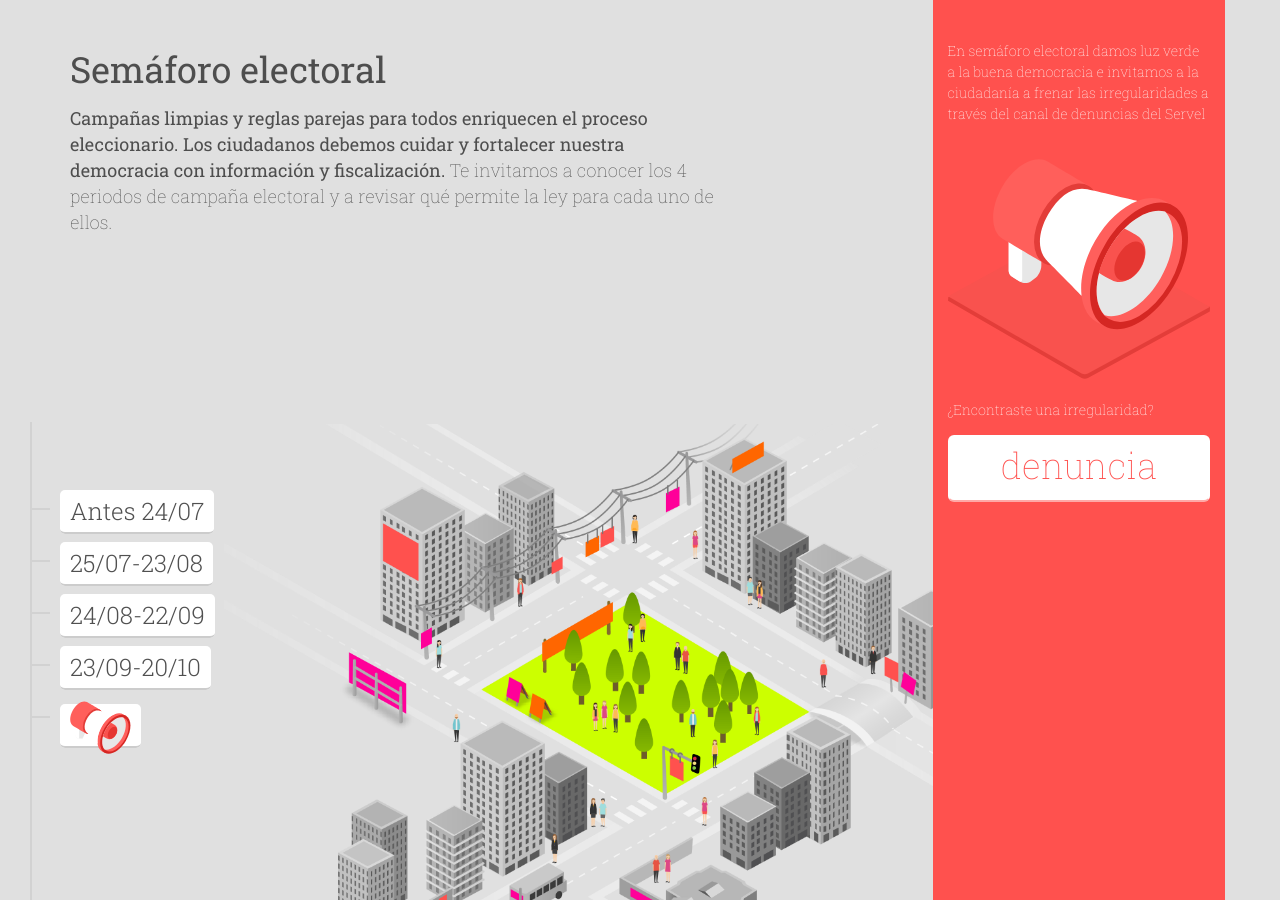
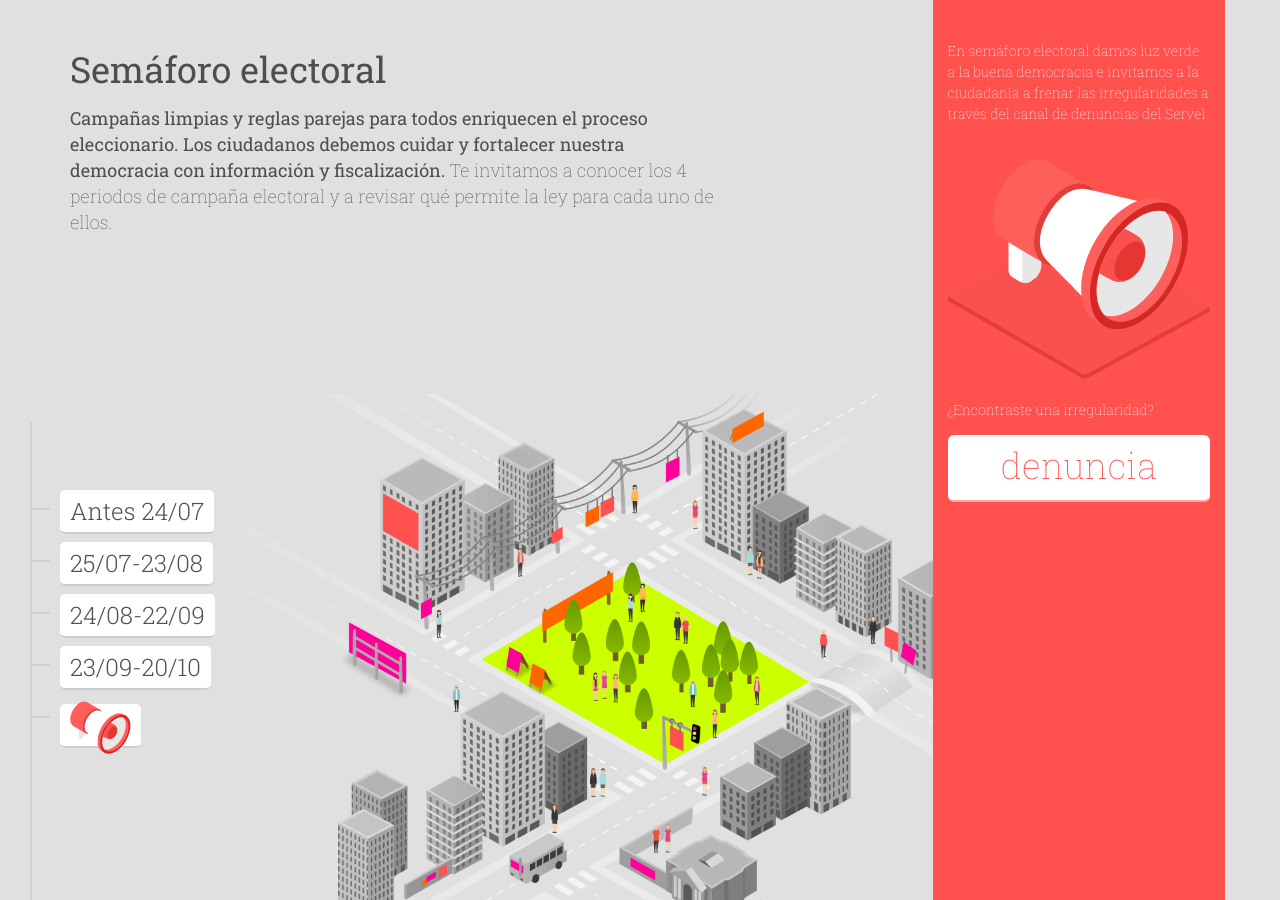
Before and after one commit to ciudadanointeligente/semaforo-electoral, a Jekyll site: the page built from index.html, in a window 1280 px wide and 900 px high. Built offline with Jekyll 4.4.1, drawn with Linux system fonts in a browser that asks for light colours; nearby versions of some CDN libraries.

Commit message:
Correcciones menores

```diff
--- a/_config.yml
+++ b/_config.yml
@@ -8,10 +8,7 @@
 # Site settings
 title: Semáforo electoral
 email: info@ciudadanointeligente.org
-description: > # this means to ignore newlines until "baseurl:"
-  Write an awesome description for your new site here. You can edit this
-  line in _config.yml. It will appear in your document head meta (for
-  Google search results) and in your feed.xml site description.
+description: Campañas limpias y reglas parejas para todos enriquecen el proceso eleccionario. Los ciudadanos debemos cuidar y fortalecer nuestra democracia con información y fiscalización.
 baseurl: "https://ciudadanointeligente.github.io/semaforo-electoral/" # the subpath of your site, e.g. /blog
 url: "https://ciudadanointeligente.github.io/semaforo-electoral/" # the base hostname & protocol for your site
 twitter_username: ciudadanoi
--- a/_includes/head.html
+++ b/_includes/head.html
@@ -4,6 +4,12 @@
   <meta name="viewport" content="width=device-width, initial-scale=1">
 
   <title>{% if page.title %}{{ page.title | escape }}{% else %}{{ site.title | escape }}{% endif %}</title>
+
+  <meta property="og:title" content="{{ site.title }}" />
+  <meta property="og:type" content="website" />
+  <meta property="og:url" content="{{ site.url }}" />
+  <meta property="og:image" content="{{ "img/ogp.png" | prepend: site.baseurl }}" />
+
   <meta name="description" content="{% if page.excerpt %}{{ page.excerpt | strip_html | strip_newlines | truncate: 160 }}{% else %}{{ site.description }}{% endif %}">
 
   <link rel="canonical" href="{{ page.url | replace:'index.html','' | prepend: site.baseurl | prepend: site.url }}"
--- a/_sass/_base.scss
+++ b/_sass/_base.scss
@@ -392,10 +392,10 @@ a .nav__counter {
 }
 
 .section .row {
-    margin-bottom: 30px;
+    margin-bottom: 10px;
 }
 
-#section1 .row {
+#home .row {
     margin-bottom: 0px;
 }
 
--- a/index.html
+++ b/index.html
@@ -78,7 +78,7 @@ layout: default
       {% include iniciocampana.html%}
     </section>
 
-    <section class="section section4" id="medioybrigadistas">
+    <section class="section section4" id="mediosybrigadistas">
       {% include mediosybrigadistas.html%}
     </section>
 
```
Also changed, not shown: img/ogp.png (added).
